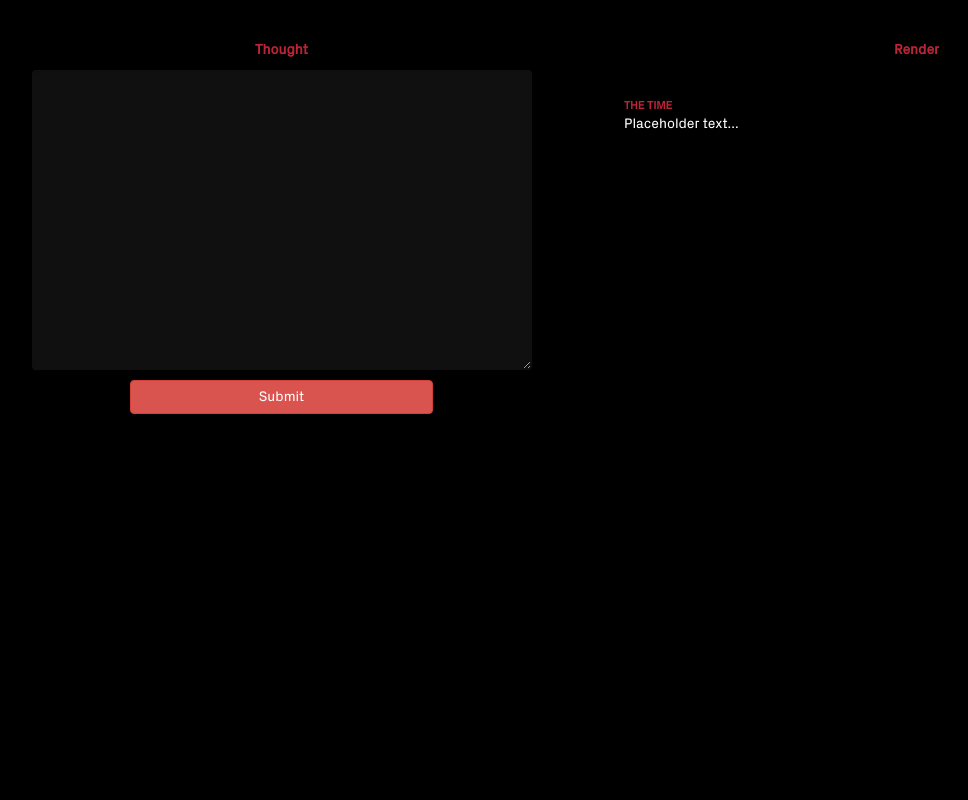
After one commit to evankirkiles/website, a Flask app: template app/templates/main/thoughtbuilder.html in a window 1280 px wide. The commit adds this page. Shown: the whole page, without its empty margins (41-1009 px from the left). Run offline with Flask 2, Linux system fonts and the light colour scheme; the template is opened without the code that fills it, so the values that code supplies are empty; parts of the project's set-up code (start-up, migrations or seed data) failed here and were passed over; some libraries are stand-ins or nearby versions.

Commit message:
Added thought building page.

```diff
--- a/app/api/thought_views.py
+++ b/app/api/thought_views.py
@@ -14,7 +14,6 @@ import json
 thoughts_bp = Blueprint("api/thoughts", __name__)
 
 @thoughts_bp.route("/get", methods=["POST"])
-@jwt_optional
 def get_thoughts():
     """Retrieves a number of thoughts from the database to render"""
     num_rows = request.json.get("quantity")
--- /dev/null
+++ b/app/static/styles/root.css
@@ -0,0 +1,48 @@
+html {
+    height: 100%;
+}
+@font-face {
+    font-family: 'Bold';
+    src: url("/fonts/Bold.otf");
+}
+
+@font-face {
+    font-family: 'Regular';
+    src: url("/fonts/Regular.otf");
+}
+body {
+    margin: 30px;
+    background-color: #000;
+    color: #FFF;
+    font-family: 'Regular';
+    height: 90%;
+    overflow: auto;
+}
+.bold {
+    font-family: 'Bold';
+}
+a {
+    color: #bd2438;
+    text-decoration: none;
+    transition: color 0.5s ease;
+}
+a:hover {
+    text-decoration: none;
+    color: #344da8;
+}
+i {
+    color: #8a1c2a;
+}
+#content {
+    display: block;
+    position: absolute;
+    height: auto;
+    bottom: 0;
+    top: 0;
+    left: 0;
+    right: 0;
+    margin-top: 20px;
+    margin-bottom: 20px;
+    padding: 20px;
+    text-align: center;
+}
--- /dev/null
+++ b/app/static/styles/thoughtbuilder.css
@@ -0,0 +1,20 @@
+#bodycontainer {
+    height: 100%;
+}
+label {
+    color:  #bd2438;
+    margin-bottom: 10px;
+}
+#thoughtinput {
+    max-width: 500px;
+    width: 100%;
+    height: 300px;
+    margin: auto;
+    background-color: #101010;
+    border-color: transparent;
+}
+#submitthought {
+    margin-top: 10px;
+    margin-bottom: 10px;
+    width: 50%;
+}
--- /dev/null
+++ b/app/templates/layouts/empty.html
@@ -0,0 +1,22 @@
+<!DOCTYPE html>
+<html lang="en">
+<head>
+    {% block head %}
+    <link rel="apple-touch-icon" sizes="180x180" href="/apple-touch-icon.png">
+    <link rel="icon" type="image/png" sizes="32x32" href="/favicon-32x32.png">
+    <link rel="icon" type="image/png" sizes="16x16" href="/favicon-16x16.png">
+    <link rel="manifest" href="/site.webmanifest">
+    <script src="https://kit.fontawesome.com/05e0b979cb.js" crossorigin="anonymous"></script>
+    <link rel="stylesheet" href="https://maxcdn.bootstrapcdn.com/bootstrap/3.3.7/css/bootstrap.min.css" integrity="sha384-BVYiiSIFeK1dGmJRAkycuHAHRg32OmUcww7on3RYdg4Va+PmSTsz/K68vbdEjh4u" crossorigin="anonymous">
+    <link rel="stylesheet" href="{{ url_for('static', filename='styles/root.css') }}">
+    <title>Evan Kirkiles</title>
+    <meta name="viewport" content="width=device-width, initial-scale=1.0">
+    {% endblock %}
+</head>
+<body>
+    <div id="content">
+        {% block body %}{% endblock %}
+    </div>
+    {% block footer %}{% endblock %}
+</body>
+</html>
--- /dev/null
+++ b/app/templates/main/thoughtbuilder.html
@@ -0,0 +1,27 @@
+{% extends "layouts/empty.html" %}
+{% block head %}
+    {{ super() }}
+    <script src="{{ url_for('static', filename='scripts/jquery.js') }}"></script>
+    <script src="https://cdn.jsdelivr.net/npm/js-cookie@beta/dist/js.cookie.min.js"></script>
+    <script src="{{ url_for('static', filename='scripts/thoughtbuilder.js') }}"></script>
+    <link rel="stylesheet" href="{{ url_for('static', filename='styles/main.css') }}">
+    <link rel="stylesheet" href="{{ url_for('static', filename='styles/thoughtbuilder.css') }}">
+{% endblock %}
+{% block body %}
+    <div class="row h-100" id="bodycontainer">
+        <div class="col-lg-6" id="thoughtinputgroup">
+            <label for="thoughtinput">Thought</label>
+            <textarea class="form-control" id="thoughtinput" rows="3" autocomplete="off" autocorrect="off" autocapitalize="off" spellcheck="false"></textarea>
+            <button class="btn btn-danger" id="submitthought" onclick="submitThought();">Submit</button>
+        </div>
+        <div class="col-lg-6">
+            <label for="thought-container">Render</label>
+            <div id="thought-container">
+                <div id="examplethought" class="thought">
+                    <div id="examplethoughttime" class="thought-time"><b>THE TIME</b></div>
+                    <div id="examplethoughttext">Placeholder text...</div>
+                </div>
+            </div>
+        </div>
+    </div>
+{% endblock %}
--- a/config.py
+++ b/config.py
@@ -40,6 +40,8 @@ class Config:
         print("Secret key environment variable not set! Careful!")
     JWT_SECRET_KEY = SECRET_KEY
     JWT_HEADER_NAME="EK-Authorization"
+    JWT_TOKEN_LOCATION = ['headers', 'cookies']
+    JWT_COOKIE_CSRF_PROTECT = False
     BASE_URI = os.environ.get("BASE_URI")
 
     @staticmethod
```
Also changed, not shown: app/__init__.py (+8 -3 lines), app/main/views.py (+12 -0 lines), app/static/scripts/login.js (added, +41 -0 lines), app/static/scripts/thoughtbuilder.js (added, +32 -0 lines), app/static/styles/base.css (+0 -48 lines), app/static/styles/login.css (added, +8 -0 lines), app/templates/layouts/base.html (+6 -18 lines), app/templates/main/login.html (added, +18 -0 lines).
